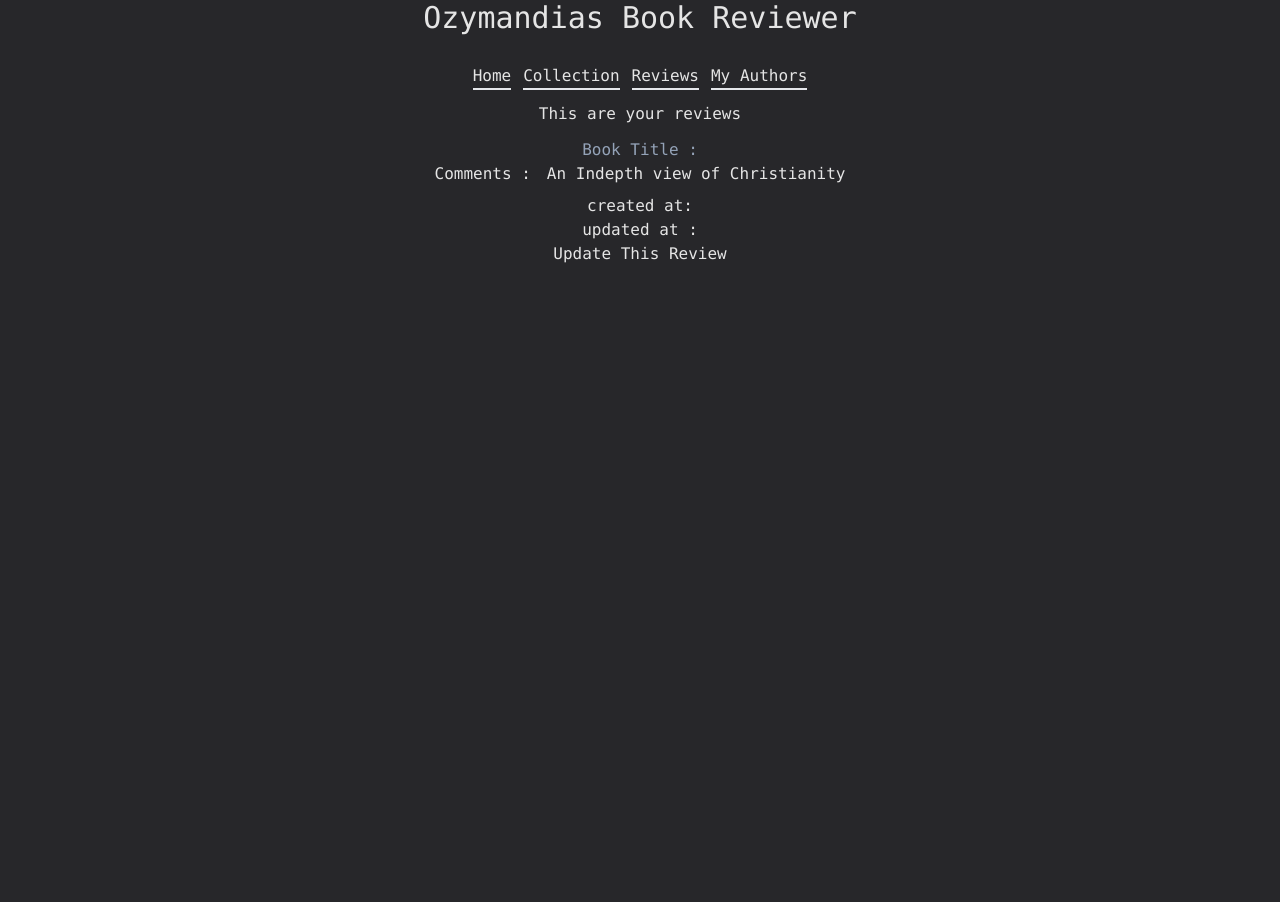
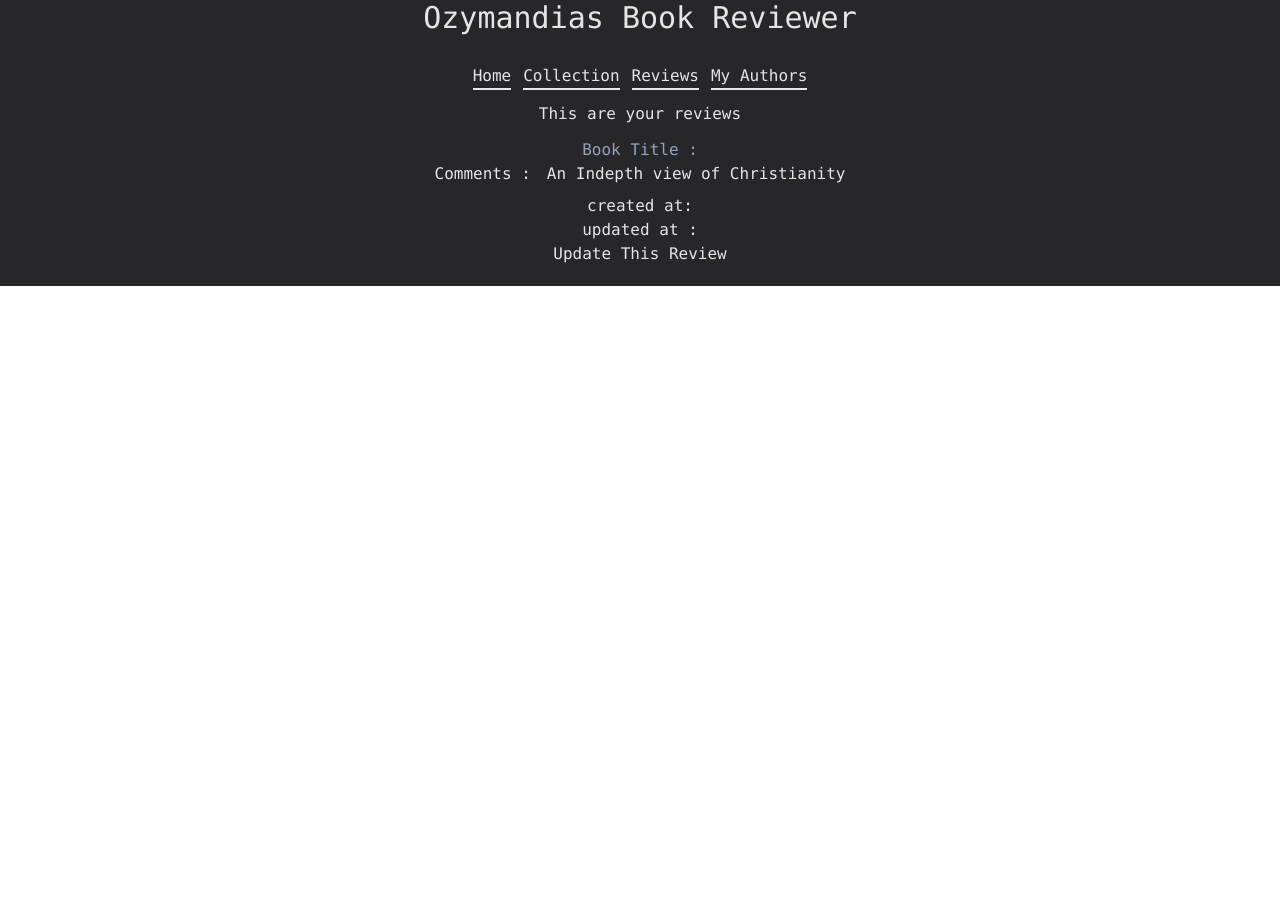
Before and after one commit to JohnstoneDev/ozymandias_client, a React (Create React App) app: page /reviews in a window 1280 px wide. After the commit the page ends 800 px from the top, so only its background shows below. Built offline with nearby package versions, Linux system fonts and the light colour scheme; no server answers; data requests are answered from the project's data file.

Commit message:
Try fixing height display

```diff
--- a/src/App.js
+++ b/src/App.js
@@ -3,7 +3,7 @@ import MainDisplay from './Components/MainDisplay';
 
 function App() {
   return (
-    <div className="App subpixel-anitialized leading-2 bg-zinc-800 h-full text-neutral-200 font-mono">
+    <div className="App subpixel-anitialized leading bg-zinc-800 min-h-full text-neutral-200 font-mono">
      <h1 className='text-3xl'>Ozymandias Book Reviewer</h1>
       <MainDisplay />
     </div>
--- a/src/Components/CollectedBooks.js
+++ b/src/Components/CollectedBooks.js
@@ -12,16 +12,16 @@ function CollectedBooks({ books, buttonMessage, clickFunction , updateBookReview
     },[books])
 
     return (
-        <>
-        <div className="py-3 text-slate-500 bg-zinc-800 h-screen">
-            {books.length <= 0 ? <h3> You have no books !</h3> : <h3> This is your collection !</h3>}
-            {books.map((book) => {
-                return <BookInDB key={book.id} book={book} buttonMessage={buttonMessage} clickFunction={clickFunction} updateBookReview={updateBookReview}/>
-            })}
+        <div className="h-full bg-zinc-700">
+            <div className="py-3 text-slate-500 bg-zinc-800 h-full">
+                {books.length <= 0 ? <h3> You have no books !</h3> : <h3> This is your collection !</h3>}
+                {books.map((book) => {
+                    return <BookInDB key={book.id} book={book} buttonMessage={buttonMessage} clickFunction={clickFunction} updateBookReview={updateBookReview}/>
+                })}
 
-            <button hidden={books.length <= 0} onClick={deleteAllBooks}>Delete All Books</button>
+                <button hidden={books.length <= 0} onClick={deleteAllBooks}>Delete All Books</button>
+            </div>
         </div>
-        </>
     )
 }
 
--- a/src/Components/MainDisplay.js
+++ b/src/Components/MainDisplay.js
@@ -187,7 +187,7 @@ function MainDisplay(){
     },[getBooks,criteria])
 
     return (
-        <div className='my-4 bg-zinc-800'>
+        <div className='my-4 min-h-full bg-zinc-800'>
             <Navigation />
             <Switch>
                 <Route path="/collection">
--- a/src/Components/ReviewsList.js
+++ b/src/Components/ReviewsList.js
@@ -9,7 +9,7 @@ function ReviewList({ reviews, updateSpecificReview }){
     },[reviews])
 
     return (
-        <div className="h-screen">
+        <div className="min-h-full">
             {reviews.length <=0 ? <h3>There are no reviews!</h3> : <h3> This are your reviews </h3>}
             <div className="p-3">
                 {reviews.map(review => {
```
